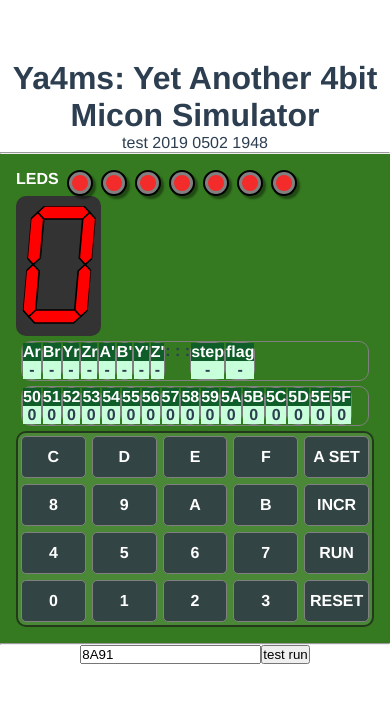
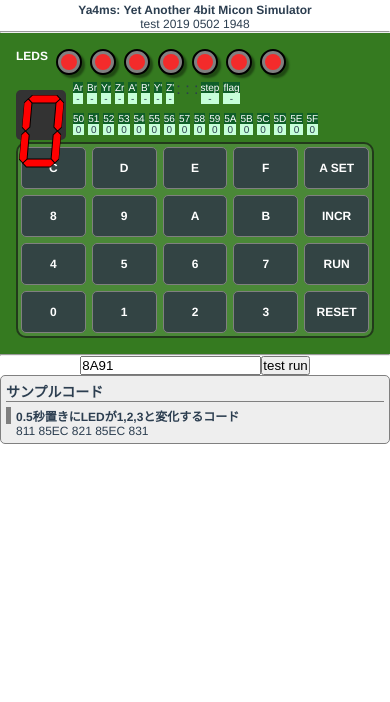
Before and after one commit to nonchang-net/Ya4ms, a Vue app: page / in a window 390 px wide. Shown: the top 702 px of the page. Built offline with nearby package versions, Linux system fonts and the light colour scheme.

Commit message:
iPhoneでの表示調整、7セグ表示命令(AO)実装、サービスコールバックに返り値と引数を追加できる形に修正

```diff
--- a/src/App.vue
+++ b/src/App.vue
@@ -17,11 +17,15 @@
 					<Led class="led"  state="true" />
 					<Led class="led"  state="true" />
 				</div>
-				<div class="sevenSegmentWrapper">
-					<SevenSegment ref="sevenSegment" class="SevenSegment"/>
+
+				<div class="sevenSegAndDumpView">
+					<div class="sevenSegmentWrapper">
+						<SevenSegment ref="sevenSegment" class="SevenSegment"/>
+					</div>
+
+					<DumpView ref="dumpView" />
 				</div>
 
-				<DumpView ref="dumpView" />
 
 			</div>
 
@@ -33,6 +37,18 @@
 		<hr />
 		<input type="text" ref="testCode" value="8A91" />
 		<button ref="testRunButton" @click="testRunButtonClick"> test run </button>
+
+		<div class="sampleCodes">
+			<h2>サンプルコード</h2>
+			<dl>
+				<dt>
+					0.5秒置きにLEDが1,2,3と変化するコード
+				</dt>
+				<dd>
+					811 85EC 821 85EC 831
+				</dd>
+			</dl>
+		</div>
 	</div>
 </template>
 
@@ -44,6 +60,7 @@ import Led from './components/Led.vue';
 import DumpView from './components/DumpView/DumpView.vue';
 
 import GMC4 from './pureTypeScriptSrc/gmc4/gmc4';
+import { Calls } from './pureTypeScriptSrc/gmc4/Enums';
 
 
 import MyTest from './pureTypeScriptSrc/MyTest';
@@ -85,6 +102,24 @@ export default class App extends Vue {
 		// 7セグ表示を初期化
 		this.sevenSegment.set(0x0);
 
+		// コールバック定義
+		this.gmc4.SetCallback((arg1, arg2?) => {
+
+			// console.log(`gmc4.callback called: ${arg1} ${arg2}`);
+
+			switch (arg1) {
+				case Calls.SetSevenSegment:
+					if (!arg2) {
+						throw new Error(`[Opcode 0x1: AO] missing argument error: Calls.SetSevenSegmentには第二引数が必要です`);
+					}
+					this.sevenSegment.set(arg2);
+					return 0;
+
+				// TODO: 他のサービスはまだ。
+			}
+			return 0;
+		});
+
 		// dumpコールバック設定
 		this.gmc4.SetDebugCallback((dumps) => {
 			(this.$refs.dumpView as any).Set(dumps);
@@ -125,6 +160,32 @@ export default class App extends Vue {
 	margin-top: 60px;
 }
 
+.sampleCodes{
+	font-size : 12px ;
+	text-align : left;
+	padding : 5px ;
+	border : 1px solid gray;
+	border-radius : 5px ;
+	background : #eee;
+	h2{
+		font-size : 14px;
+		border-bottom : 1px solid gray ;
+	}
+	dl{
+		margin-top : 5px ;
+	}
+	dt{
+		border-left : 5px solid gray;
+		padding-left : 5px ;
+		font-weight : bold;
+	}
+	dd{
+		border : none ;
+		margin-left : 10px;
+		font-weight : normal;
+	}
+}
+
 .board{
 	display: flex;
 	width : 100%;
@@ -160,12 +221,18 @@ export default class App extends Vue {
 	width : 100%;
 }
 
+.sevenSegAndDumpView{
+	display: flex;
+
+
+}
+
 .sevenSegmentWrapper{
-	padding : 10px;
-	height : 140px;
-	width : 85px;
+	padding : 5px;
+	height : 80px;
+	width : 50px;
 	background : #333;
-	border-radius : 10px;
+	border-radius : 5px;
 }
 
 .SevenSegment{
@@ -180,6 +247,21 @@ export default class App extends Vue {
 		// .container-item{
 		// }
 	}
+	.sevenSegmentWrapper{
+		margin-top : 15px ;
+		height : 50px;
+		width : 50px;
+	}
+	.sevenSegAndDumpView{
+		flex-direction: row;
+	}
+
+	#app {
+		margin-top: 3px;
+	}
+	h1, p{
+		font-size : 12px ;
+	}
 }
 
 </style>
--- a/src/components/DumpView/DumpView.vue
+++ b/src/components/DumpView/DumpView.vue
@@ -2,7 +2,9 @@
 
 # レジスタ・メモリ状況の表示UI
 
-- ぶっちゃけもっといい書き方があると思うけど改修保留中
+- 絶対もっといい書き方があるはずw
+- まあ、動いてるので改修保留中。
+	- 多分配列定義からview組み立てるようなコードかけばスッキリするんですかね。。ちょっと値の埋め込み周りでつまづいたので、後回し中です。
 
 -->
 <template>
@@ -294,7 +296,7 @@ export default class DumpView extends Vue {
 
 </script>
 
-<style lang="scss">
+<style lang="scss" scoped>
 
 .dump{
 
@@ -302,18 +304,17 @@ export default class DumpView extends Vue {
 		display : flex;
 		flex-direction : row;
 		margin : 5px;
-		border : 1px solid gray;
-		border-radius : 10px ;
-		font-weight : bold ;
 	}
 
 	.row{
 		display : flex;
 		flex-direction : column;
-		// padding : 5px ;
-		// margin : 10px;
-		border : 1px solid gray;
+		margin : 2px ;
 		border-radius : 10px ;
+
+		font-size : 12px ;
+		font-weight : bold ;
+
 		.header{
 			background : rgb(15, 94, 41);
 			color : white;
@@ -323,4 +324,16 @@ export default class DumpView extends Vue {
 		}
 	}
 }
+
+
+@media screen and ( max-width: 480px ) {
+	.dump{
+		.row{
+			font-size : 10px;
+			font-weight : normal ;
+		}
+	}
+}
+
+
 </style>
--- a/src/pureTypeScriptSrc/gmc4/Enums.ts
+++ b/src/pureTypeScriptSrc/gmc4/Enums.ts
@@ -11,7 +11,7 @@ export const enum States {
 // オペコード
 export const enum Ops {
 	KeyToARegister = 0x0, // 0x0: KA: キーの内容をAレジスタに格納。キー入力があればflagオン
-	SetSevenSegment = 0x1, // 0x1: AO: マニュアルによると、数字LEDの操作らしい
+	SetSevenSegment = 0x1, // 0x1: AO: マニュアル23ページによると、Arの内容を数字LEDに表示する命令
 	ChangeABYZ = 0x2, // 0x2: CH:
 	ChangeAY = 0x3, // 0x3: CY:
 	ARegisterToYReferenceMemory = 0x4, // 0x4: AM
@@ -38,14 +38,14 @@ export const enum Calls {
 	SwapRegisterSet, // CHNG: 入れ替え: A,B,Y,Z⇔A',B',Y',Z'
 	RightShiftForARegister, // SIFT: Ar%2→Flag,Ar/2→Ar : フラグにはAr[0]が入る
 	BeepEnd, // ENDS: サウンド: エンド音
-	BeepError, // サウンド: エラー音
-	BeepShort, // サウンド: ショート音
-	BeepLong, // サウンド: ロング音
-	PlaySound, // サウンド: Arの音階の音
-	Timer = 0xC, // タイマー: (Ar+1)x0.1sec待つ
-	DSPR, // 表示: (E)→2進LED[0:3],(F)→2進LED[4:6]
-	DEMminus, // DEC((Y)-Ar)→(Y),Y--
-	DEMplus,  // DEC((Y)+Ar)→(Y),Y--
+	BeepError, // ERRS: サウンド: エラー音
+	BeepShort, // SHTS: サウンド: ショート音
+	BeepLong, // LONS: サウンド: ロング音
+	PlaySound, // SUNS: サウンド: Arの音階の音
+	Timer = 0xC, // TIMR: タイマー: (Ar+1)x0.1sec待つ
+	DSPR, // DSPR: 表示: (E)→2進LED[0:3],(F)→2進LED[4:6]
+	DEMminus, // DEM-: DEC((Y)-Ar)→(Y),Y--
+	DEMplus,  // DEM+: DEC((Y)+Ar)→(Y),Y--
 
 	KeyToARegister, // Opcode 0x0: KA: キーの内容をAレジスタに格納。キー入力があればflagオン
 	SetSevenSegment, // Opcode 0x1: AO: 7セグ表示
--- a/src/pureTypeScriptSrc/gmc4/State.ts
+++ b/src/pureTypeScriptSrc/gmc4/State.ts
@@ -21,7 +21,7 @@ export default class State {
 	private memory: Uint8Array = new Uint8Array();
 
 	// コールバック
-	private callback?: (num: number) => void;
+	private callback?: (num: number, arg?: number) => number;
 
 	// 実行カウンタ
 	private step: number = 0;
@@ -34,7 +34,7 @@ export default class State {
 	private registers2 = new RegisterSet(0, 0, 0, 0); // a2,b2,y2,z2. 69,67,68,66
 
 
-	constructor(program?: Uint8Array | string, callback?: (num: number) => void) {
+	constructor(program?: Uint8Array | string, callback?: (num: number, arg?: number) => number) {
 
 		// ショートカット: new時に渡されてたらそのまま初期化する（実行はメソッド分ける）
 		if (program) {
@@ -53,6 +53,10 @@ export default class State {
 			const buf = new ArrayBuffer(program.length);
 			const view = new Uint8Array(buf);
 			for (let i = 0; i < program.length; i++) {
+				// 読みやすく書けるよう、半角スペースは無視する
+				if (program[i] === ' ') {
+					continue;
+				}
 				const nible: number = parseInt(program[i], 16);
 				if (isNaN(nible)) {
 					throw Error(`parse error: invalid symbol at index ${i}. ${program[i]}`);
@@ -65,7 +69,7 @@ export default class State {
 		}
 	}
 
-	public SetCallback(callback: (num: number) => void) {
+	public SetCallback(callback: (num: number, arg?: number) => number) {
 		this.callback = callback;
 	}
 
@@ -104,8 +108,7 @@ export default class State {
 				break;
 
 			case Ops.SetSevenSegment: // 0x1: AO
-				// - TODO: どうやってjavascript側にAレジスタの内容を渡すか検討中
-				this.Call(Calls.KeyToARegister);
+				this.Call(Calls.SetSevenSegment);
 				this.flag = true;
 				break;
 
@@ -264,6 +267,14 @@ export default class State {
 				}
 				break;
 
+			case Calls.SetSevenSegment: // Ops 0x1: AO: 7セグ表示
+				// console.log(`Calls.SetSevenSegment entered.`);
+				if (this.callback) {
+					this.flag = true;
+					this.callback(code, this.registers.a);
+				}
+				break;
+
 			case Calls.ReverseAllBitForARegister: // CMPL
 				this.registers.a = ~this.registers.a;
 				this.flag = true;
@@ -284,7 +295,7 @@ export default class State {
 				break;
 
 			case Calls.Timer: // 0xC: Timer
-				await Utils.Sleep((this.registers.a+1) * 100);
+				await Utils.Sleep((this.registers.a + 1) * 100);
 				break;
 
 			case 0xD: // 0xD: DSPR TODO:
--- a/src/pureTypeScriptSrc/gmc4/Utils.ts
+++ b/src/pureTypeScriptSrc/gmc4/Utils.ts
@@ -1,14 +1,19 @@
 /*tslint:disable:no-bitwise*/
 
 // ユーティリティ
-// - 恥ずかしながらビット演算に不慣れなので、自分でわかりにくい演算コードはユーティリティメソッドとユニットテストにくくり出していく。
+// - 恥ずかしながらビット演算に不慣れなので、自分でわかりにくい演算コードはユーティリティメソッドとユニットテストにくくり出していく
+// - あと置き場所に困る便利メソッドの一時置き場
+
 export default class Utils {
 
+	// 4bitに丸める
+	// UNDONE: 16bit分のマスクでは半端だと思う。このアプリで4bit+オーバーフロー以上の値を扱うことはないので、テスト通ってるうちは良しとする。なんか微妙に感じる
 	public static RoundTo4Bit(num: number): number {
 		return num &= ~0xfff0;
 	}
 
-	public static async Sleep(msec: number) : Promise<any> {
-		return new Promise(resolve => setTimeout(resolve, msec));
+	// awaitでmsec待つ（timr用）
+	public static async Sleep(msec: number): Promise<any> {
+		return new Promise((resolve) => setTimeout(resolve, msec));
 	}
 }
--- a/src/pureTypeScriptSrc/gmc4/gmc4.ts
+++ b/src/pureTypeScriptSrc/gmc4/gmc4.ts
@@ -2,20 +2,9 @@
 
 # WIP: GMC-4 in typescript
 
-
 ## 概要
 
-- GMC-4の挙動を模したシミュレータを実装することを目標としています。
-
-## やらないこと
-
-- Uint4Arrayの検討はしない
-	- ググってみるとラッパー的な実装はありそう？ (深追いはしてない)
-	- 自前で作るとしてもint8なarrayにパックできなくはなさそう？
-	- Uint8Arrayはブラウザネイティブ実装だから早いというもののようだし、パックしたところで速度を稼げるかどうか疑問。
-	- そもそも読みやすいシミュレータを練習で書く方に意識が向いているので、効率は優先順位高くない気分。
-	- どうせ4bitマイコンだし、コードブロックの格納にUint8Arrayを使う以外では、TypeScriptのnumber型をそのまま使う方向で。
-
+- GMC-4の挙動を模したシミュレータの実装を目標としています。
 
 */
 
@@ -29,7 +18,7 @@ export default class GMC4 {
 	// デバッグコールバック
 	private debugCallback?: (dumps: DumpFormat) => void;
 
-	constructor(code?: Uint8Array | string, callback?: (num: number) => void) {
+	constructor(code?: Uint8Array | string, callback?: (num: number) => number) {
 		// state初期化
 		this.state = new State(code, callback);
 	}
@@ -38,7 +27,7 @@ export default class GMC4 {
 		this.state.SetCode(code);
 	}
 
-	public SetCallback(callback: (num: number) => void): void {
+	public SetCallback(callback: (num: number, arg?: number) => number): void {
 		this.state.SetCallback(callback);
 	}
 
```
Also changed, not shown: 1 other file (tests, documents, lock files or other folders).
